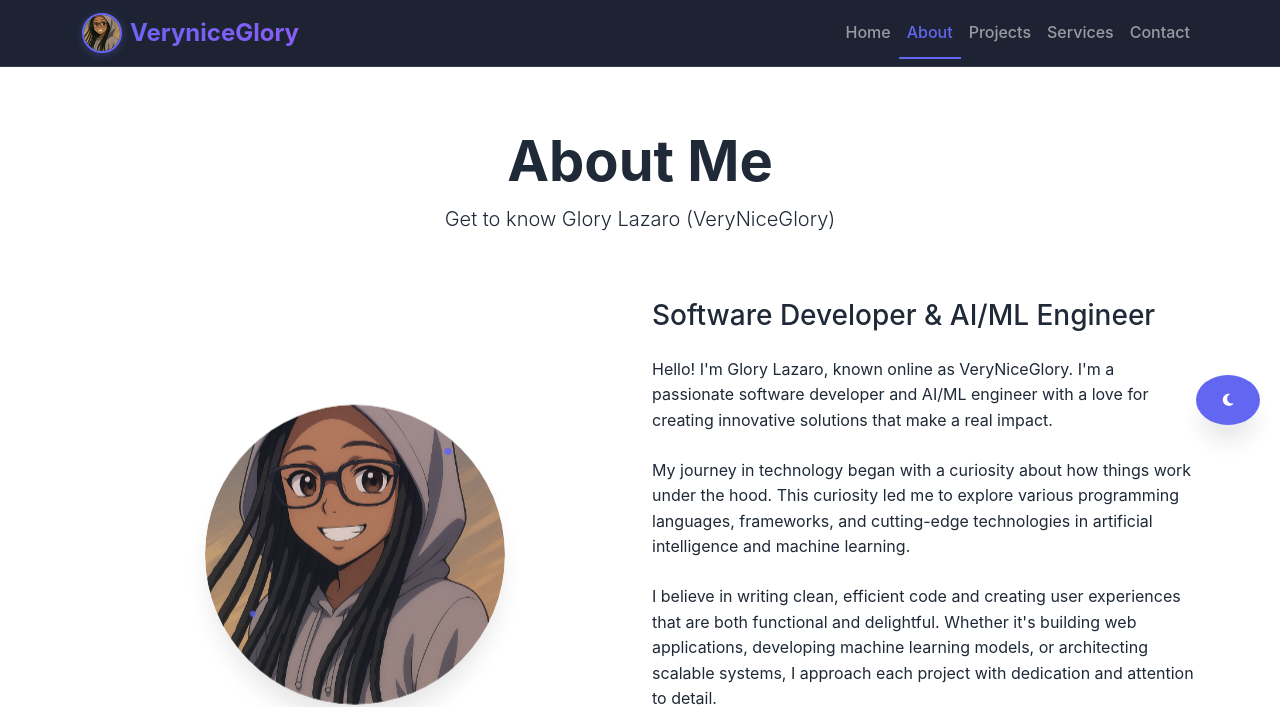
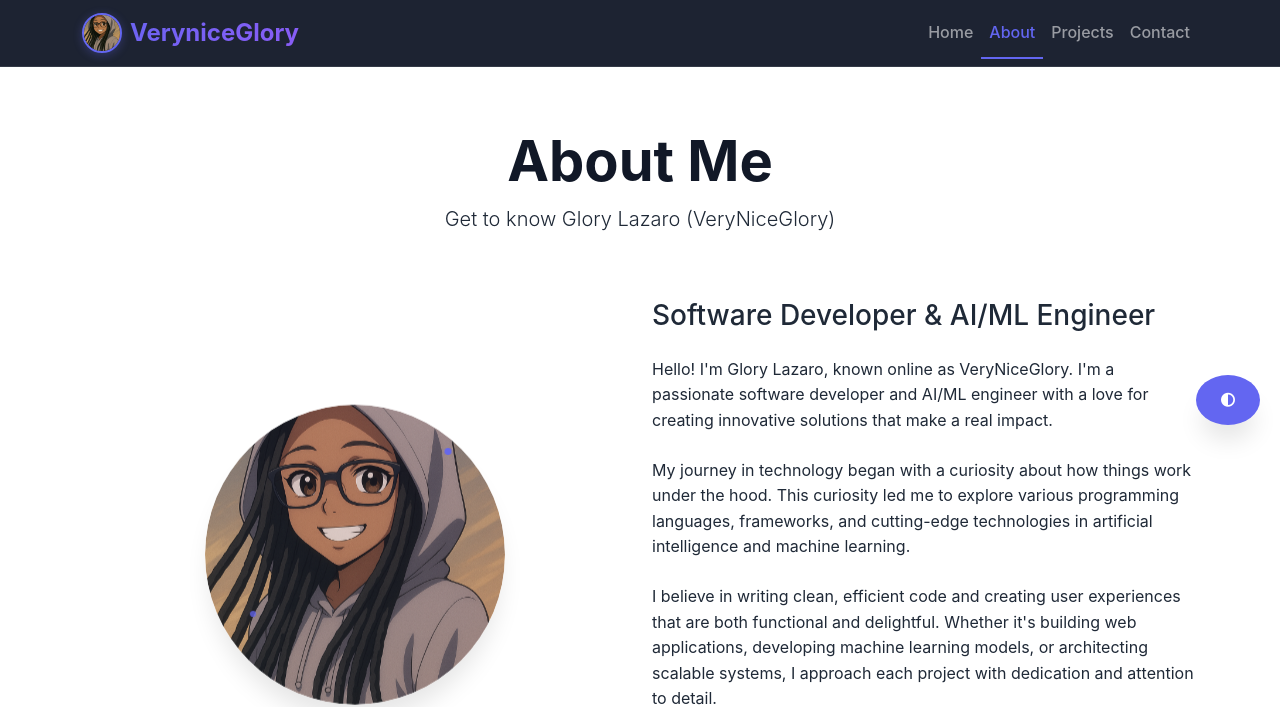
Before and after one commit to GloryMsasalaga/portfolio, a Django app: page /about/ in a window 1280 px wide. Shown: the top 707 px of the page. Run offline with Django 5.2, Linux system fonts and the light colour scheme; data comes from the database, SQL or seed files in the repository.

Commit message:
feat:adding changes on styles.css

```diff
--- a/static/css/style.css
+++ b/static/css/style.css
@@ -23,6 +24,23 @@
     --bg-dark: #0f172a;
     --card-bg: #1f2937;
     --border-color: #374151;
+    --shadow: 0 4px 6px -1px rgba(0, 0, 0, 0.3);
+    --shadow-lg: 0 20px 25px -5px rgba(0, 0, 0, 0.3);
+}
+
+/* Light Theme */
+[data-theme="light"] {
+    --primary-color: #4f46e5;
+    --secondary-color: #7c3aed;
+    --accent-color: #0891b2;
+    --text-color: #111827;
+    --text-light: #4b5563;
+    --bg-color: #f9fafb;
+    --bg-dark: #1f2937;
+    --card-bg: #ffffff;
+    --border-color: #d1d5db;
+    --shadow: 0 4px 6px -1px rgba(0, 0, 0, 0.05);
+    --shadow-lg: 0 20px 25px -5px rgba(0, 0, 0, 0.05);
 }
 
 * {
@@ -40,7 +58,22 @@ body {
 }
 
 /* Global typography styling for theme compatibility */
-h1, h2, h3, h4, h5, h6 {
+h1,
+h2 {
+    color:#111827 !important;
+}
+h3,
+h4,
+h5,
+h6 {
+    color: var(--text-color) !important;
+}
+
+/* Section titles - ensure visibility in all themes */
+.container h2,
+.container h3,
+section h2,
+section h3 {
     color: var(--text-color) !important;
 }
 
--- a/static/js/theme.js
+++ b/static/js/theme.js
@@ -1,7 +1,14 @@
-// Theme Management
+// Three-Theme Management System
 class ThemeManager {
     constructor() {
-        this.theme = localStorage.getItem('theme') || 'light';
+        this.themes = ['default', 'dark', 'light'];
+        this.currentThemeIndex = 0;
+
+        // Load saved theme or default
+        const savedTheme = localStorage.getItem('theme') || 'default';
+        this.currentThemeIndex = this.themes.indexOf(savedTheme);
+        if (this.currentThemeIndex === -1) this.currentThemeIndex = 0;
+
         this.init();
     }
 
@@ -10,24 +17,54 @@ class ThemeManager {
         this.bindEvents();
     }
 
+    getCurrentTheme() {
+        return this.themes[this.currentThemeIndex];
+    }
+
     applyTheme() {
-        document.documentElement.setAttribute('data-theme', this.theme);
+        const theme = this.getCurrentTheme();
+
+        // Apply theme attribute (default doesn't need attribute)
+        if (theme === 'default') {
+            document.documentElement.removeAttribute('data-theme');
+        } else {
+            document.documentElement.setAttribute('data-theme', theme);
+        }
+
+        // Update toggle button icon
         const themeToggle = document.getElementById('theme-toggle');
         if (themeToggle) {
             const icon = themeToggle.querySelector('i');
             if (icon) {
-                icon.className = this.theme === 'dark' ? 'fas fa-sun' : 'fas fa-moon';
+                // Cycle through icons for the three themes
+                switch (theme) {
+                    case 'default':
+                        icon.className = 'fas fa-adjust';
+                        break;
+                    case 'dark':
+                        icon.className = 'fas fa-sun';
+                        break;
+                    case 'light':
+                        icon.className = 'fas fa-moon';
+                        break;
+                }
             }
         }
     }
 
     toggleTheme() {
-        this.theme = this.theme === 'light' ? 'dark' : 'light';
-        localStorage.setItem('theme', this.theme);
+        // Cycle through all three themes
+        this.currentThemeIndex = (this.currentThemeIndex + 1) % this.themes.length;
+        const newTheme = this.getCurrentTheme();
+
+        // Save to localStorage
+        localStorage.setItem('theme', newTheme);
         this.applyTheme();
 
         // Trigger custom event for other components
-        window.dispatchEvent(new CustomEvent('themeChange', { detail: { theme: this.theme } }));
+        window.dispatchEvent(new CustomEvent('themeChange', {
+            detail: { theme: newTheme, themes: this.themes, index: this.currentThemeIndex }
+        }));
     }
 
     bindEvents() {
--- a/templates/base.html
+++ b/templates/base.html
@@ -45,9 +45,10 @@
                     <li class="nav-item">
                         <a class="nav-link {% if 'projects' in request.path %}active{% endif %}" href="{% url 'projects' %}">Projects</a>
                     </li>
+                    {% comment %}
                     <li class="nav-item">
                         <a class="nav-link {% if 'services' in request.path %}active{% endif %}" href="{% url 'services' %}">Services</a>
-                    </li>
+                    </li> {% endcomment %}
                     <li class="nav-item">
                         <a class="nav-link {% if 'contact' in request.path %}active{% endif %}" href="{% url 'contact' %}">Contact</a>
                     </li>
--- a/templates/index.html
+++ b/templates/index.html
@@ -142,7 +142,7 @@
 </section>
 
 <!-- Services Section -->
-<section id="services" class="py-5 bg-light">
+{% comment %} <section id="services" class="py-5 bg-light">
     <div class="container">
         <div class="row">
             <div class="col-12 text-center mb-5">
@@ -172,7 +172,7 @@
             {% endfor %}
         </div>
     </div>
-</section>
+</section> {% endcomment %}
 
 <!-- CTA Section -->
 <section id="cta" class="py-5 bg-primary text-white">
```
Also changed, not shown: other parts of static/css/style.css (+47 -26 lines).
